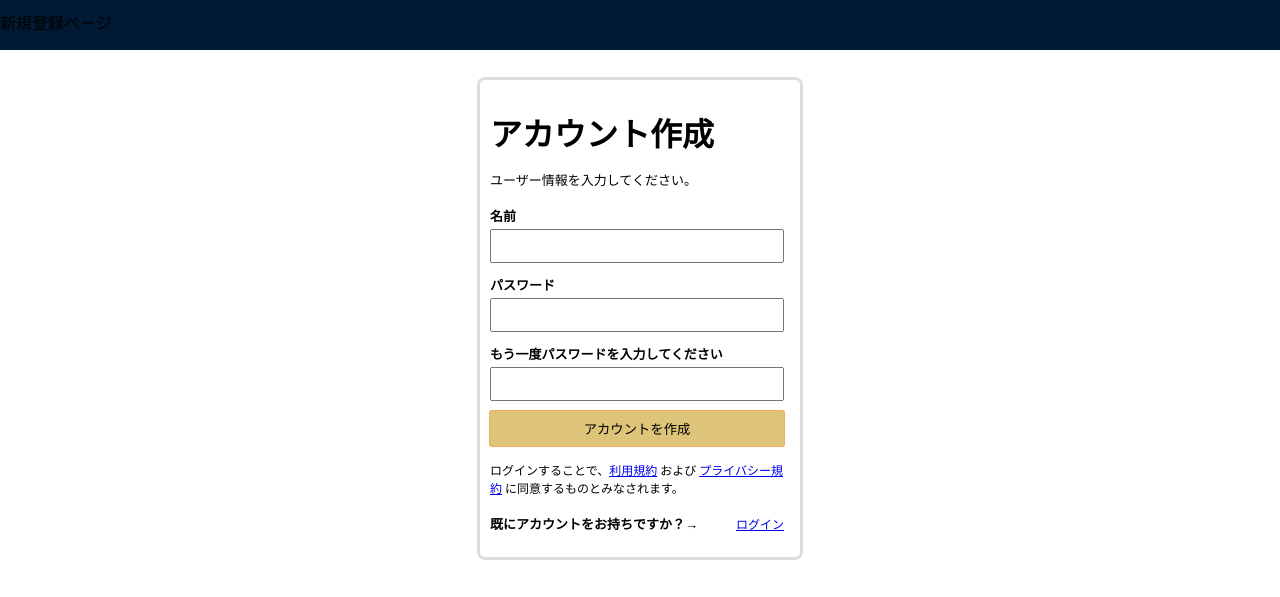
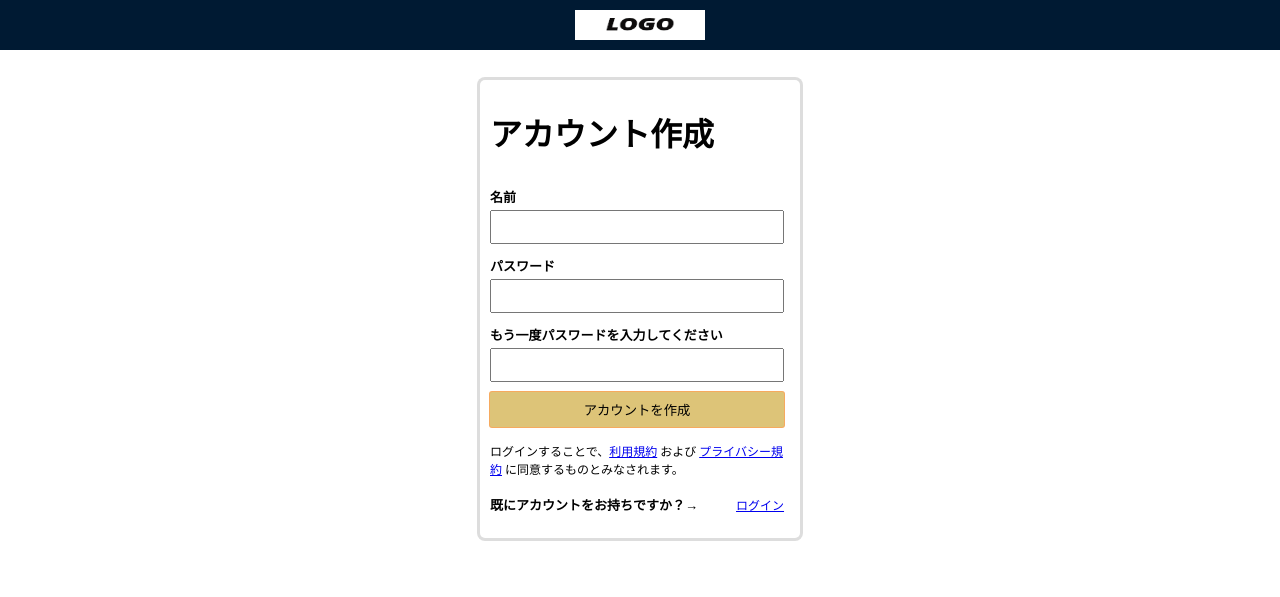
Before and after one commit to soichiro-fukuzawa/myportfolio, a PHP site: page /regist.php in a window 1280 px wide. Shown: the top 597 px of the page. Run offline with PHP 8.4, Linux system fonts and the light colour scheme; data that the repository does not hold is empty; some libraries are stand-ins or nearby versions.

Commit message:
Add files via upload

```diff
--- a/category.php
+++ b/category.php
@@ -42,12 +42,12 @@ $(function(){
 <?php
     include "ec_header.php";
     include "db_path.php";
-
+    //databaseのカテゴリーテーブルをカテゴリーidの昇順で配列へ入れる
     $sql = "SELECT * FROM category ORDER BY cate_id ASC";
     $sth = $dbh->prepare($sql);
     $sth->execute();
     $cateArray = $sth->fetchAll(PDO::FETCH_ASSOC);
-
+    //オブジェクトテーブル(商品のデータが入っている)をカテゴリーidの昇順で配列へ入れる
     $sql = "SELECT cate_id, image_url FROM object ORDER BY cate_id ASC;";
     $sth = $dbh->prepare($sql);
     $sth->execute();
@@ -61,6 +61,7 @@ $(function(){
                 <figcaption>{$user['cate_name']}</figcaption>
                 <div>
 EOH;
+        //商品のidの1～3の3つカテゴリーの例として画像を表示
         for($i = 0; $i < 3; $i++){
             echo "<img src='{$obArray[$a]["image_url"]}'>";
             $a++;
--- a/history.php
+++ b/history.php
@@ -11,6 +11,7 @@ include "login_check.php";
     <link rel="stylesheet" href="style.css">
     <script src="jquery-3.4.1.min.js"></script>
     <script type="text/javascript">
+/*ドロップダウンメニュー*/
 $(function(){
        $("ul.sub").hide();
        $("ul.menu li").hover(function(){
@@ -20,6 +21,7 @@ $(function(){
            $("ul",this).slideUp("fast");
        });
 });
+/*headerにあるカテゴリーからカテゴリーIDをsyohin.phpへ飛ばし、カテゴリーIDの商品を表示*/
 $(function(){
     $(".cate_li").click(function(){
         $("<form>",{id:"itemselect",action:"syohin.php",method:"post"})
@@ -48,6 +50,7 @@ WHERE users.user_id = :user";
     <h1 class="h1_mar">購入履歴</h1>
     <div id="history_box">
         <?php
+        //category.phpもしくはheaderのカテゴリーから選択された商品一覧を表示
         foreach($hisArray as $val){
             $sum = $val['価格'] * $val['購入個数'];
             $ymd = date('Y年m月d日',strtotime($val['注文日']));
--- a/index.php
+++ b/index.php
@@ -1,6 +1,7 @@
 <?php
 session_start();
 $error_message = "";
+//ポストされたusernameがdatabaseに存在するか
 if(isset($_POST["name"])){
     include "db_path.php";
     $sql = "SELECT * FROM users WHERE user_name = :name";
@@ -43,8 +44,8 @@ if(isset($_POST["name"])){
     </script>
 </head>
 <body id="index_body">
-    <header>
-
+    <header class="indexhead">
+        <a href="index.php"><img src="logo.png" alt="logo"></a>
     </header>
     <div id="index_box">
     <h1>ログイン</h1>
--- a/regist.php
+++ b/regist.php
@@ -28,16 +28,15 @@ if(isset($_POST["name"])){
             $sth->execute();
             $error_message = "登録が完了いたしました。";
         }
+        //パスワードとパスワード２が一致しない
         else{
             $error_message = "パスワードが一致しませんでした。";
         }
     }
+    //ポストされたnameが既に存在していた
     else{
         $error_message = "入力されたユーザーネームは既に使われています。";
     }
-}
-else{
-    $error_message = "ユーザー情報を入力してください。";
 }
 
 ?>
@@ -55,8 +54,8 @@ else{
     </script>
 </head>
 <body id="index_body">
-    <header>
-        <p>新規登録ページ</p>
+    <header class="indexhead">
+        <a href="index.php"><img src="logo.png" alt="logo"></a>
     </header>
     <div id="regist_box">
         <h1>アカウント作成</h1>
--- a/style.css
+++ b/style.css
@@ -8,6 +8,17 @@ body{
     width:100%;
 }
 /*------------------------------------------------------*/
+.indexhead{
+    text-align:center;
+}
+.indexhead a img{
+    display:inline-block;
+    height:30px;
+}
+.indexhead a img:hover{
+    box-shadow:0 0 0 1px #fff;
+    border-radius:2px;
+}
 #sotowaku{
     display:flex;
     justify-content: center;
```
Also changed, not shown: syohin.php (+5 -3 lines).
